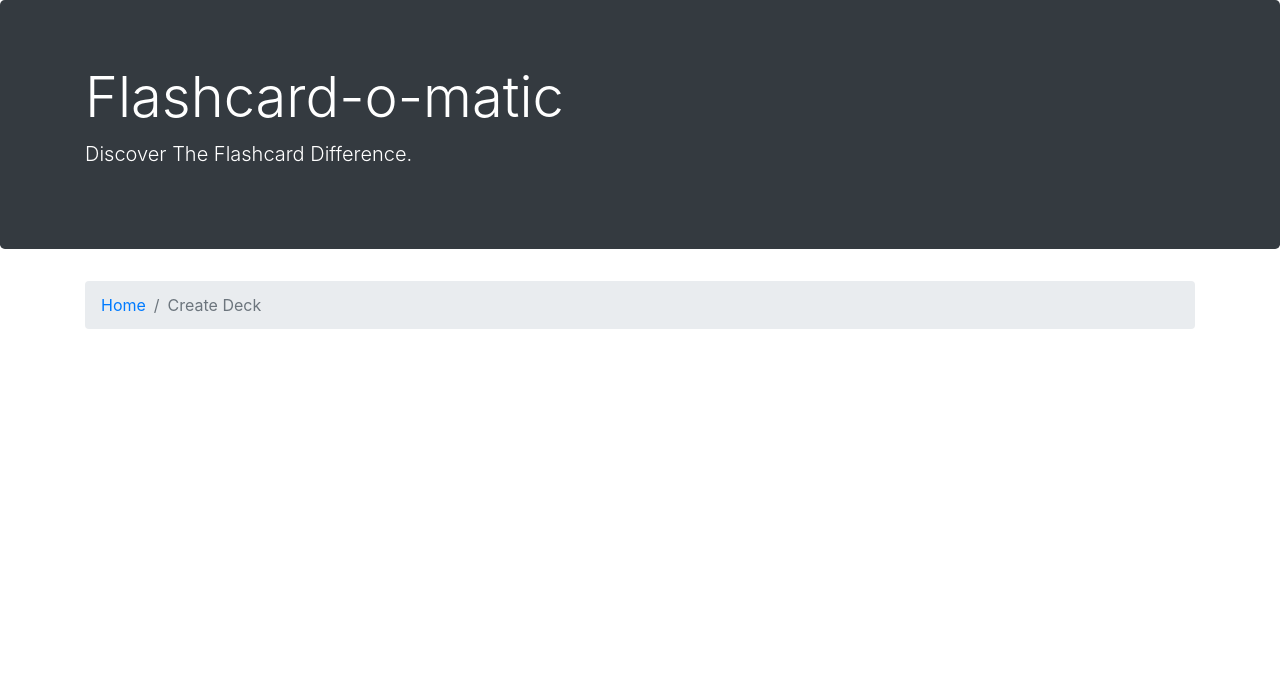
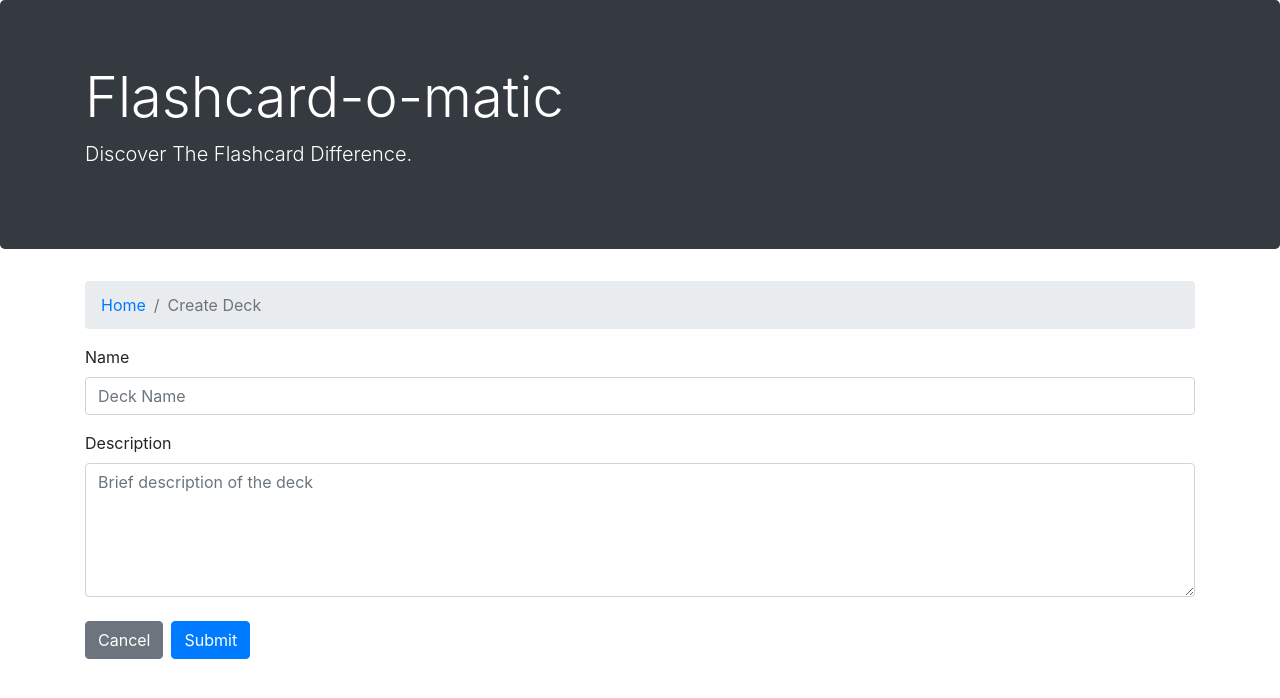
Before and after one commit to jonathan6ramirez/flashcards-app, a React (Create React App) app: page /decks/new in a window 1280 px wide. Shown: the top 698 px of the page. Built offline with nearby package versions, Linux system fonts and the light colour scheme; a web font is replaced by a local one.

Commit message:
Added the ShowDecks.js component to render the current decks to the home page. Havent got it to work yet but the boilerplate is there

```diff
--- a/package.json
+++ b/package.json
@@ -6,6 +6,7 @@
     "@testing-library/jest-dom": "^4.2.4",
     "@testing-library/react": "^9.5.0",
     "@testing-library/user-event": "^7.2.1",
+    "bootstrap-icons": "^1.7.1",
     "cross-fetch": "^3.0.5",
     "react": "^16.13.1",
     "react-dom": "^16.13.1",
--- a/src/Layout/Components/CreateDeck.js
+++ b/src/Layout/Components/CreateDeck.js
@@ -1,4 +1,6 @@
 import React from "react";
+import EditAndCreateForm from "./EditAndCreateInput";
+
 import {
     BrowserRouter as Router,
     Link,
@@ -9,14 +11,20 @@ import {
 
 function CreateDeck () {
     return (
+        <>
         <nav aria-label="breadcrumb">
             <ol class="breadcrumb">
                 <li class="breadcrumb-item">
+                    <a href="#!" data-abc="true">
+                        <i class="bi bi-house-door-fill"></i>
+                    </a>
                     <Link to="/">Home</Link>
                 </li>
                 <li class="breadcrumb-item active" aria-current="page">Create Deck</li>
             </ol>
         </nav>
+        <EditAndCreateForm />
+        </>
     )
 }
 
--- /dev/null
+++ b/src/Layout/Components/EditAndCreateInput.js
@@ -0,0 +1,28 @@
+import React from "react";
+import {
+    BrowserRouter as Router,
+    Link,
+    Route,
+    Switch,
+    useLocation
+} from "react-router-dom";
+
+function EditAndCreateForm () {
+    return (
+        <form>
+          <div class="mb-3">
+            <label for="exampleInputEmail1" class="form-label">Name</label>
+            <input type="email" class="form-control" id="exampleInputEmail1" placeholder="Deck Name" aria-describedby="emailHelp"/>
+          </div>
+          <div class="mb-3">
+            <div class="form-outline mb-4">
+            <label class="form-label" for="form4Example3">Description</label>
+              <textarea class="form-control" id="form4Example3" placeholder="Brief description of the deck" rows="5"></textarea>
+            </div>
+          </div>
+          <a class="btn btn-secondary" href="/" role="button">Cancel</a>
+          <button type="submit" class="btn btn-primary mx-2">Submit</button>
+        </form>
+    )
+}
+export default EditAndCreateForm
--- a/src/Layout/Components/ShowDecks.js
+++ b/src/Layout/Components/ShowDecks.js
@@ -1,8 +1,32 @@
 import React from "react";
 import { listDecks } from "../../utils/api";
 
-function ShowDecks () {
-    const decksToShow = listDecks();
-    console.log(decksToShow);
-    return decksToShow;
+async function ShowDecks ({setDecks, decks}) {
+    const decksToShow = await listDecks()
+    setDecks(() => [...decks, decksToShow]);
+    const renderDecks = (deck, index) => {
+        return (
+            <div class="card" key={index}>
+            <div class="card-body">
+                <h5 class="card-title">{deck.name}</h5>
+                <p class="card-text">{deck.description}</p>
+                <a href="/" class="btn btn-primary">Study</a>
+            </div>
+            </div>
+        )
+    }
+    const decksToRender = decks.map(renderDecks);
+    if(Array.isArray(decksToShow)){
+        if (decksToShow) {
+            return (
+                <div>
+                    {decksToRender}
+                </div>
+            )
+        } else {
+            return null;
+        }
+    }
+    return null;
 }
+export default ShowDecks
--- a/src/Layout/index.js
+++ b/src/Layout/index.js
@@ -1,8 +1,10 @@
 import React from "react";
 import Header from "./Components/Header";
 import NotFound from "./Components/NotFound";
+import ShowDecks from "./Components/ShowDecks";
 import CreateButton from "./Components/CreateButton"
 import CreateDeck from "./Components/CreateDeck";
+
 
 import {
   BrowserRouter as Router,
@@ -11,8 +13,11 @@ import {
   Switch,
   useLocation
 } from "react-router-dom";
+import { useState } from "react";
+import { deleteCard } from "../utils/api";
 
 function Layout() {
+  const [decks, setDecks] = useState([]);
   return (
     <Router>
       <Header />
@@ -21,9 +26,13 @@ function Layout() {
           {/* TODO: Implement the screen starting here */}
           <Route exact={true} path="/">
             <CreateButton />
+            <ShowDecks setDecks={setDecks} decks={decks} />
           </Route>
-          <Route exact path="/decks/new">
-            <CreateDeck />
+          <Route path="/decks/new">
+            <CreateDeck setDecks={setDecks} decks={decks} />
+          </Route>
+          <Route path="/decks/:deckId/edit">
+            <></>
           </Route>
           <Route>
             <NotFound />
```
Also changed, not shown: src/Layout/Components/edit-and-create-input.js (deleted, +0 -30 lines), 1 other file (tests, documents, lock files or other folders).
